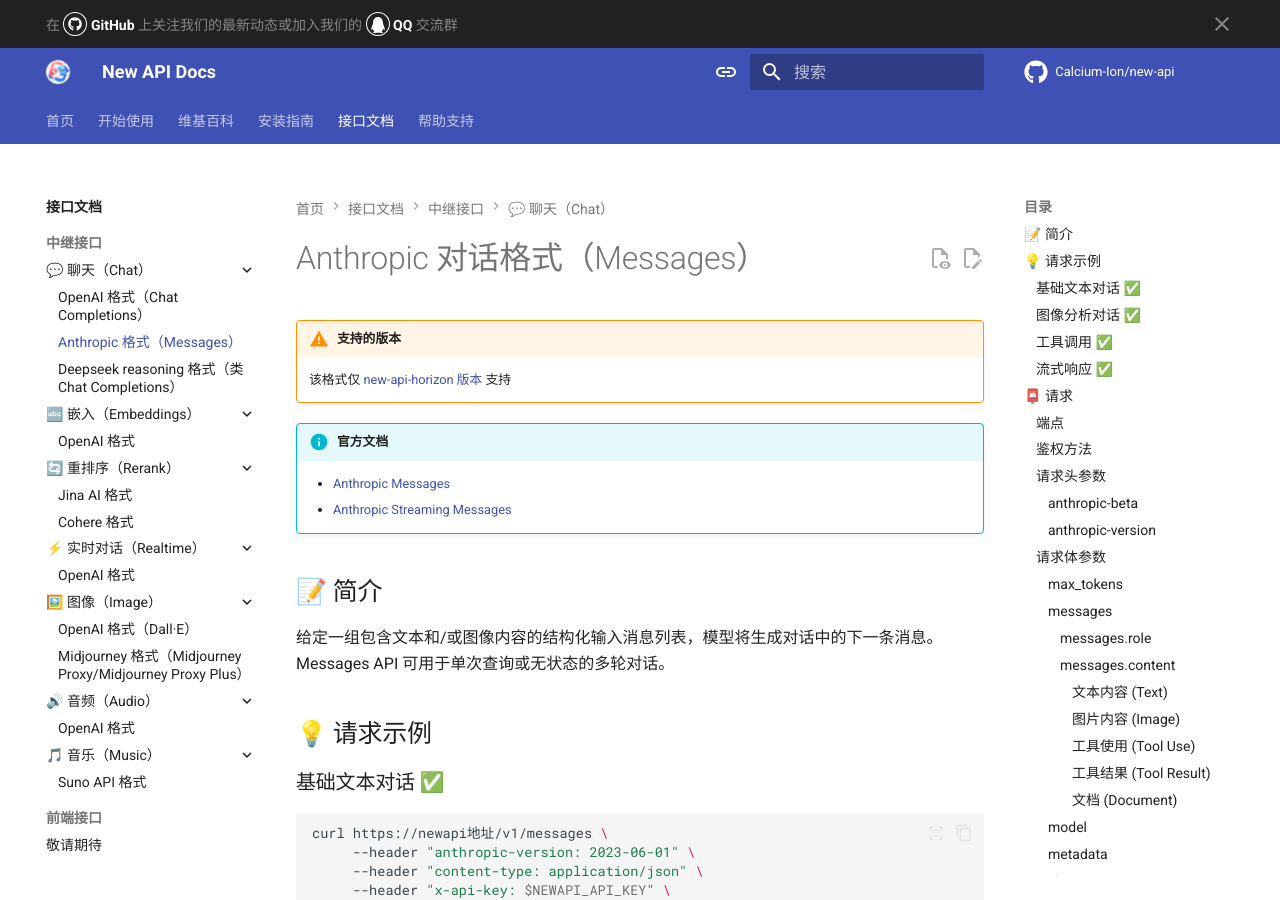
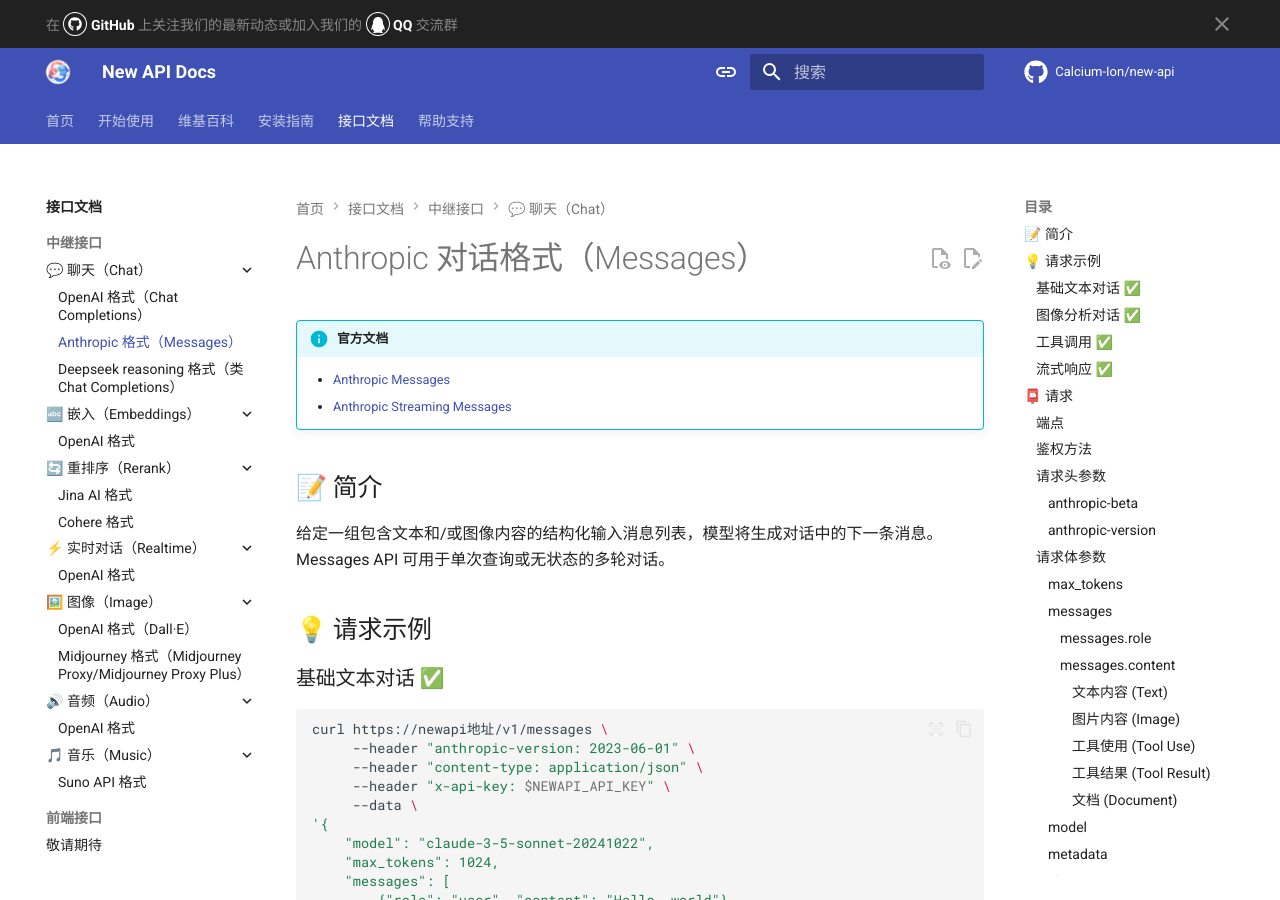
Before and after one commit to zeta-techs/new-api-docs, an MkDocs documentation site: the page built from docs/api/anthropic-chat.md, in a window 1280 px wide and 900 px high. Built offline with MkDocs 1.6.1 and Material for MkDocs 9.7.7, drawn with Linux system fonts in a browser that asks for light colours; comment, search, counter and statistics services are not loaded.

Commit message:
chore: Delete the useless content

```diff
--- a/docs/api/anthropic-chat.md
+++ b/docs/api/anthropic-chat.md
@@ -1,7 +1,4 @@
 # Anthropic 对话格式（Messages）
-
-!!! warning "支持的版本"
-    该格式仅 [new-api-horizon 版本](https://github.com/Calcium-Ion/new-api-horizon) 支持
 
 !!! info "官方文档"
     - [Anthropic Messages](https://docs.anthropic.com/en/api/messages)
```
